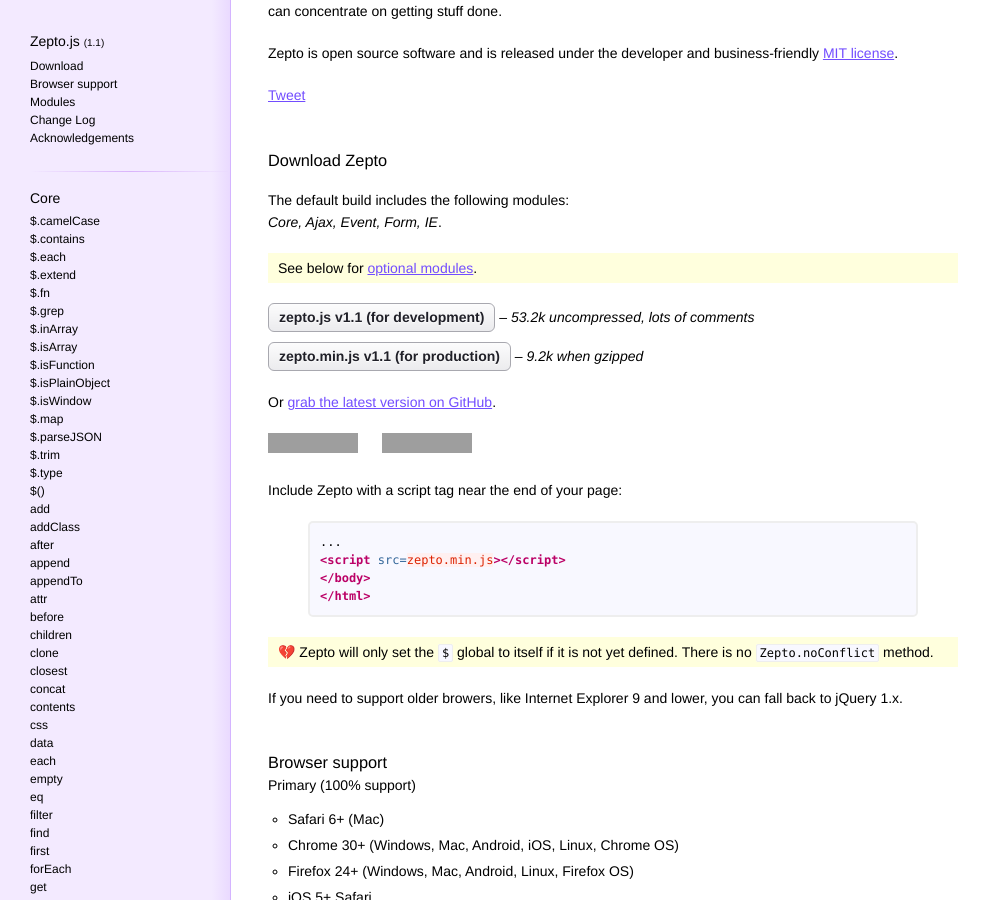
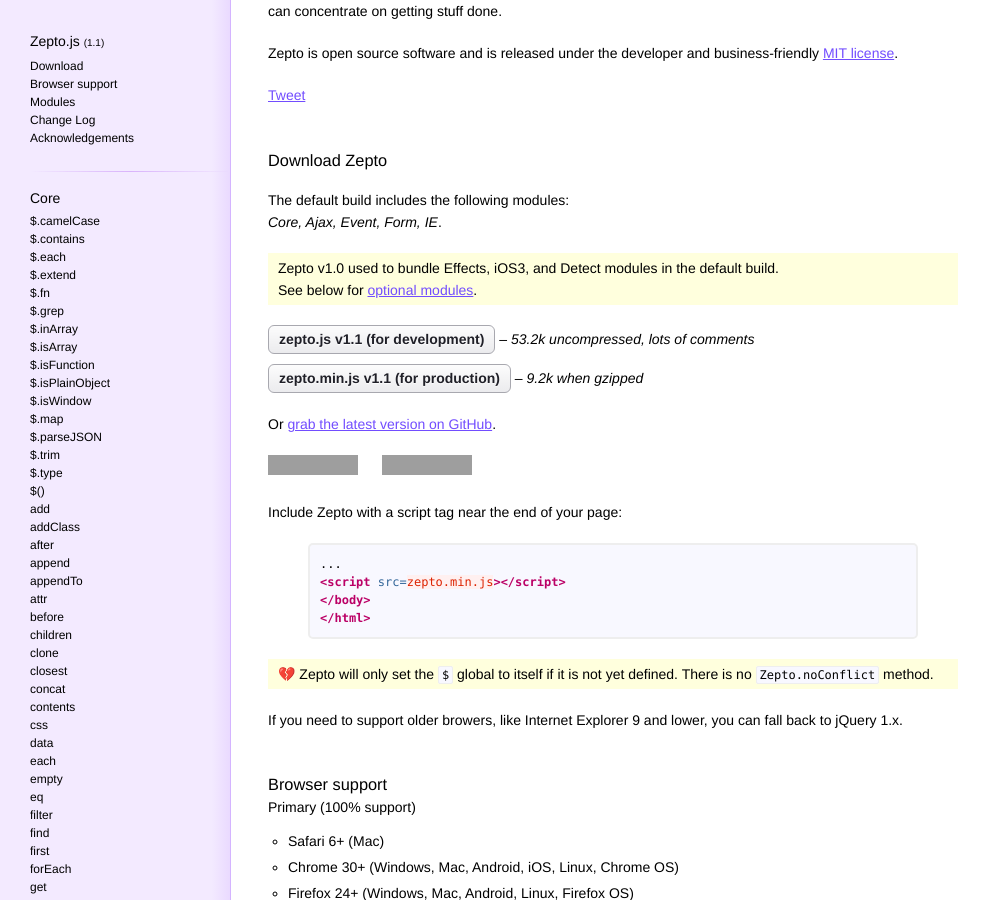
Before and after one commit to madrobby/zepto, a Jekyll site: the page built from index.html, in a window 1280 px wide and 900 px high, scrolled down 642 px. Shown: the whole window, without its empty margins (0-991 px from the left). Built offline with Jekyll 4.4.1, drawn with Linux system fonts in a browser that asks for light colours; Markdown is read by kramdown in place of the engine named in the settings; grey boxes are pictures that could not be loaded.

Commit message:
Notice about difference in modules since v1.0

```diff
--- a/index.html
+++ b/index.html
@@ -99,6 +99,8 @@ github_url: https://github.com/madrobby/zepto
   </p>
 
   <p class=important>
+    Zepto v1.0 used to bundle Effects, iOS3, and Detect modules in the default build.
+    <br>
     See below for
     <a href="#modules">optional modules</a>.
   </p>
```
